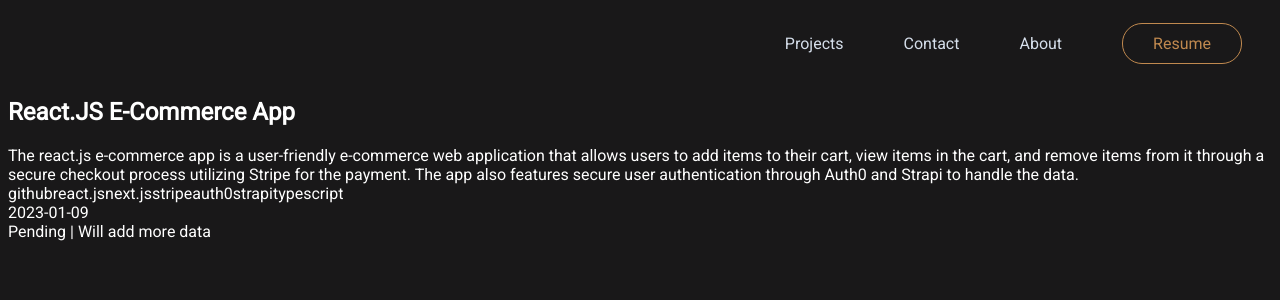
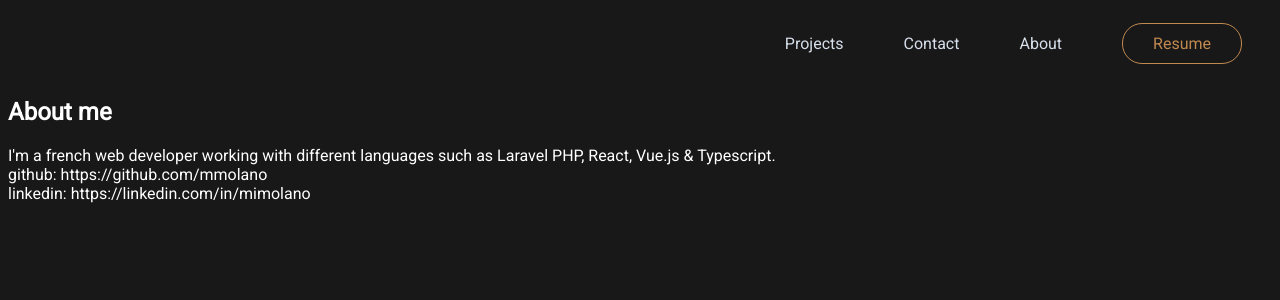
Before and after one commit to mmolano/portfolio, a Next.js app: page / in a window 1280 px wide. Shown: the top 300 px of the page. Built offline with nearby package versions, Linux system fonts and the light colour scheme.

Commit message:
WIP: push before implem change -save point

```diff
--- a/src/components/Header/Navigation.tsx
+++ b/src/components/Header/Navigation.tsx
@@ -1,4 +1,4 @@
-import { useStateContext } from '@/lib/context';
+import { useStateContext } from '@/context/AppContext';
 
 export const Navigation = (): JSX.Element => {
    const { show, setShow, lang, translation, changeLanguage } = useStateContext();
--- a/src/components/Slide.tsx
+++ b/src/components/Slide.tsx
@@ -1,9 +1,31 @@
-import { useStateContext } from "@/lib/context";
+import { useStateContext } from "@/context/AppContext";
+import { AboutIF, ProjectIF } from "@/lib/interface/lang";
+import { useState } from "react";
 
 export const Slide = () => {
    const { translation, currentSlide, setCurrentSlide } = useStateContext();
-   const slider = translation.projects
+   const [isSlide, setIsSlide] = useState(false);
 
+   const firstSlide: AboutIF[] = [
+      {
+         "title": 'About me',
+         "description": 'I\'m a french web developer working with different languages such as Laravel PHP, React, Vue.js & Typescript.',
+         "links": [
+            {
+               "name": "github",
+               "link": "https://github.com/mmolano",
+            },
+            {
+               "name": "linkedin",
+               "link": "https://linkedin.com/in/mimolano",
+            }
+         ]
+      }
+   ]
+
+   const slider = [...firstSlide, translation.projects];
+
+   console.log(slider);
    let isTimeoutRunning = false;
 
    const scrollAnimate = (e: any) => {
@@ -31,19 +53,32 @@ export const Slide = () => {
 
    return (
       <>
-         <section className="container" onWheel={scrollAnimate}>
-            <h1>{slider[currentSlide].title}</h1>
-            <div>{slider[currentSlide].description}</div>
-            <div>{slider[currentSlide].tools}</div>
-            <div>{slider[currentSlide].date.start}</div>
-            <div>{slider[currentSlide].date.end}</div>
+         <section className="">
+            <h1>{slider[0].title}</h1>
+            <div>{slider[0].description}</div>
+            {slider[0].links.map((value, index) => (
+               <div key={index}>{value.name}: {value.link}</div>
+            ))}
+         </section>
 
-         </section>
-         <div>
-            {Object.keys(slider).map((value, key) => (
-               <span key={key} className={`slide-points${key === currentSlide ? ' active' : ''}`}></span>
-            ))}
-         </div>
+         {
+            isSlide && (
+               <>
+                  <section className="container" onWheel={scrollAnimate}>
+                     <h1>{slider[1][currentSlide].title}</h1>
+                     <div>{slider[1][currentSlide].description}</div>
+                     <div>{slider[1][currentSlide].tools}</div>
+                     <div>{slider[1][currentSlide].date.start}</div>
+                     <div>{slider[1][currentSlide].date.end}</div>
+                  </section>
+                  <div>
+                     {Object.keys(slider[1]).map((value, key) => (
+                        <span key={key} className={`slide-points${key === currentSlide ? ' active' : ''}`}></span>
+                     ))}
+                  </div>
+               </>
+            )
+         }
       </>
    )
 }
--- a/src/lib/context.tsx
+++ b/src/context/AppContext.tsx
@@ -1,7 +1,7 @@
 import React, { useState, useContext, createContext } from 'react';
-import { ContextType, Lang } from './interface/context';
+import { ContextType, Lang } from '../lib/interface/context';
 
-const Context = createContext<ContextType>({
+const AppContext = createContext<ContextType>({
    lang: "en",
    translation: require('@/lib/lang/en.json'),
    currentSlide: 0
@@ -20,7 +20,7 @@ export const StateContext = ({ children }: { children: React.ReactNode }) => {
    };
 
    return (
-      <Context.Provider value={{
+      <AppContext.Provider value={{
          lang,
          setLang,
          show,
@@ -32,8 +32,8 @@ export const StateContext = ({ children }: { children: React.ReactNode }) => {
          setCurrentSlide
       }}>
          {children}
-      </Context.Provider>
+      </AppContext.Provider>
    )
 }
 
-export const useStateContext = () => useContext(Context);
+export const useStateContext = () => useContext(AppContext);
--- a/src/lib/interface/context.ts
+++ b/src/lib/interface/context.ts
@@ -1,4 +1,4 @@
-import { languageIF } from "./lang";
+import { LanguageIF } from "./lang";
 
 
 export type Lang = "en" | "fr" | "jp";
@@ -8,7 +8,7 @@ export interface ContextType {
    setLang?: (lang: Lang) => void;
    show?: boolean;
    setShow?: React.Dispatch<React.SetStateAction<boolean>>;
-   translation: languageIF;
+   translation: LanguageIF;
    setTranslation?: React.Dispatch<React.SetStateAction<Record<string, unknown>>>;
    changeLanguage?: (lang: Lang) => void;
    currentSlide: number;
--- a/src/pages/_app.tsx
+++ b/src/pages/_app.tsx
@@ -1,5 +1,5 @@
-import { Navigation } from '@/components/Header/Navigation'
-import { StateContext } from '@/lib/context'
+import { Navigation } from '@/components/header/Navigation'
+import { StateContext } from '@/context/AppContext'
 
 import '@/styles/scss/global.scss'
 import { Roboto } from '@next/font/google'
@@ -10,6 +10,9 @@ const roboto = Roboto({
   weight: '400',
   subsets: ['latin'],
 })
+
+console.log('%c Coded by Miguel Molano ',
+  'background: #c0894f; color: #ffff; border-radius: 3px; padding: 0.5rem');
 
 export default function App({ Component, pageProps }: AppProps) {
   return (
--- a/src/pages/api/hello.ts
+++ /dev/null
@@ -1,13 +0,0 @@
-// Next.js API route support: https://nextjs.org/docs/api-routes/introduction
-import type { NextApiRequest, NextApiResponse } from 'next'
-
-type Data = {
-  name: string
-}
-
-export default function handler(
-  req: NextApiRequest,
-  res: NextApiResponse<Data>
-) {
-  res.status(200).json({ name: 'John Doe' })
-}
--- a/src/pages/index.tsx
+++ b/src/pages/index.tsx
@@ -1,4 +1,4 @@
-import { Layout } from '@/components/Layout/Layout'
+import { Layout } from '@/components/layout/Layout'
 import { Slide } from '@/components/Slide'
 
 export default function Home(): JSX.Element {
--- a/src/styles/scss/components/variables/_var.scss
+++ b/src/styles/scss/components/variables/_var.scss
@@ -1,5 +1,5 @@
 $body-color: #191819;
 $nav-toggle-color: #212128;
-$nav-elements: #d5deea;
+$nav-elements: hsl(214, 33%, 88%);
 $nav-button: #c0894f;
 $default-white: #fff;
```
Also changed, not shown: src/lib/interface/lang.ts (+13 -3 lines).
